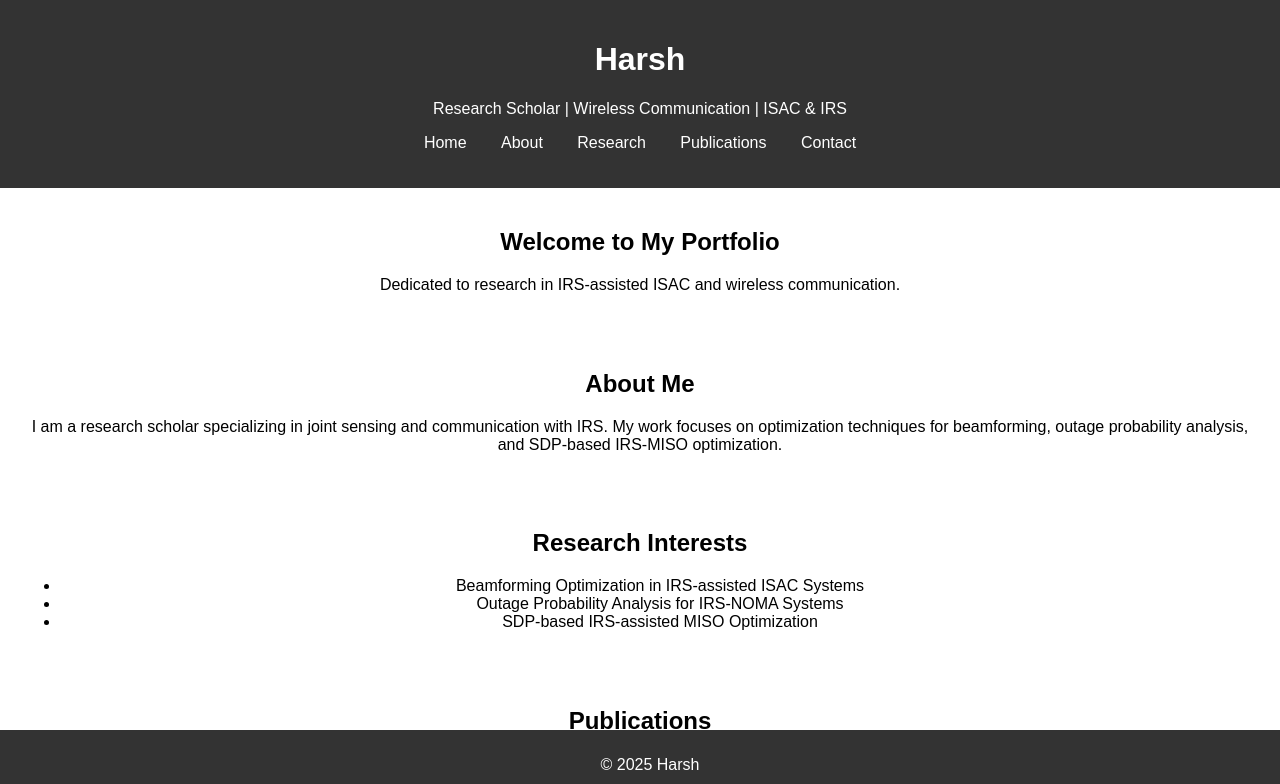
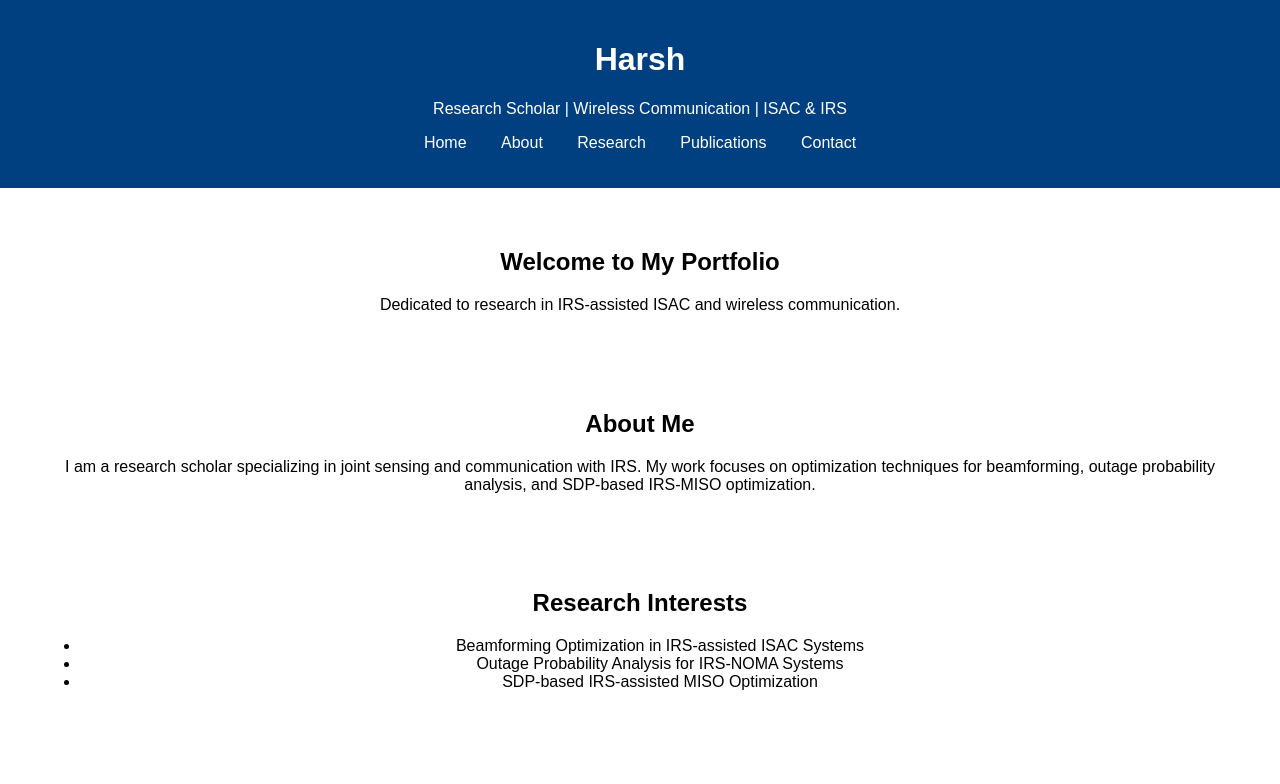
Before and after one commit to Harshra1-ultra/Harsh.github.io, a plain HTML site: page index.html in a window 1280 px wide. Shown: the top 784 px of the page. Drawn offline with Linux system fonts and the light colour scheme.

Commit message:
Update style.css

```diff
--- a/style.css
+++ b/style.css
@@ -6,7 +6,7 @@ body {
 }
 
 header {
-    background-color: #333;
+    background-color: #004080;
     color: white;
     padding: 20px;
 }
@@ -28,13 +28,14 @@ nav ul li a {
 
 section {
     padding: 20px;
+    margin: 20px;
 }
 
 footer {
-    background-color: #333;
+    background-color: #004080;
     color: white;
     padding: 10px;
-    position: fixed;
+    position: relative;
     bottom: 0;
     width: 100%;
 }
```
